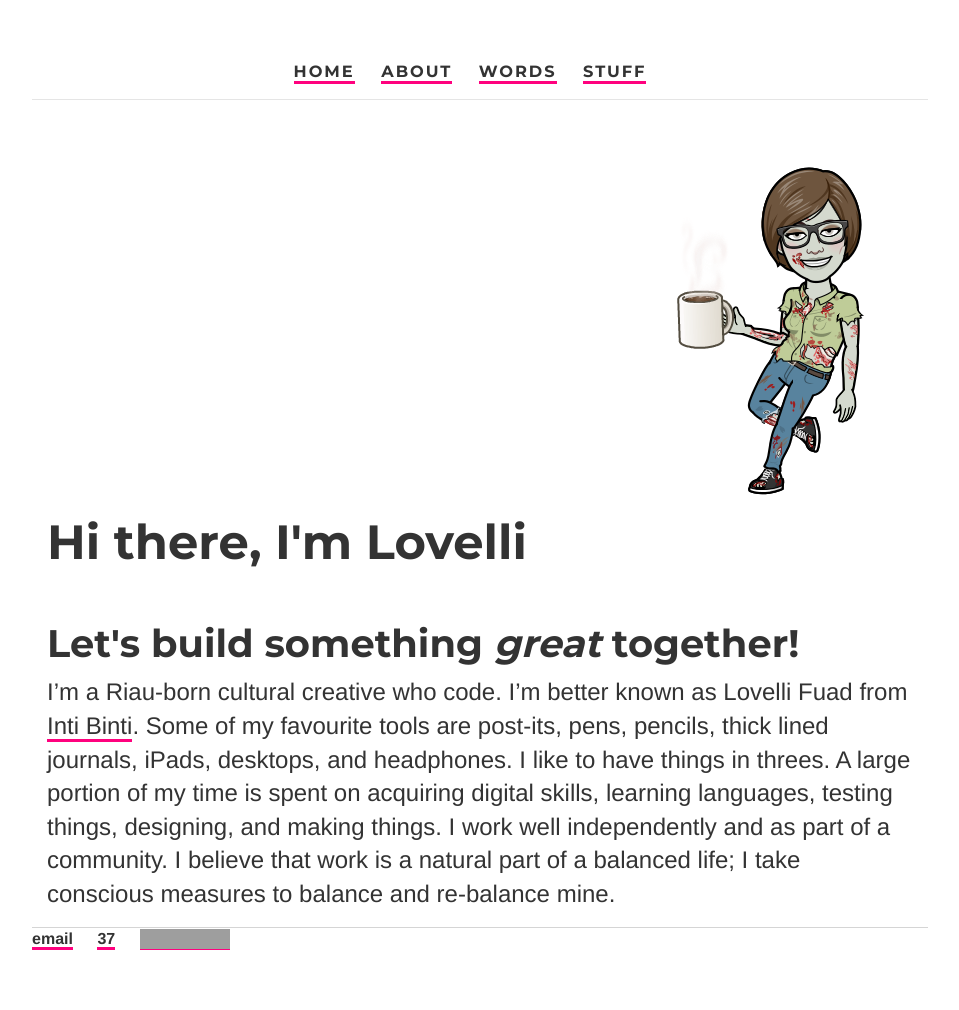
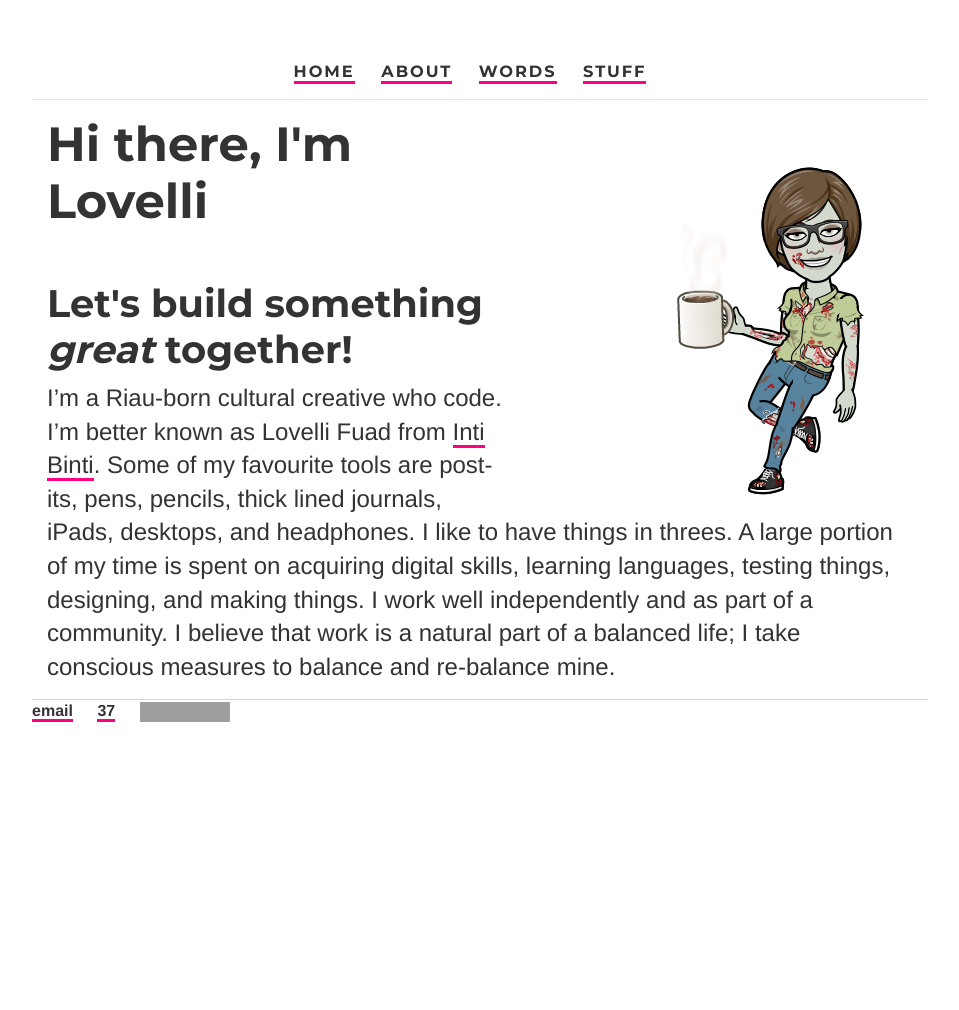
Before and after one commit to ariesti/ariesti.github.io, a Jekyll site: the page built from index.html, in a window 1280 px wide. Shown: the whole page, without its empty margins (160-1119 px from the left). Built offline with Jekyll 4.4.1, drawn with Linux system fonts in a browser that asks for light colours; after the commit the page ends 900 px from its top, so only the background shows below that; grey boxes are pictures that could not be loaded.

Commit message:
Update index.html

```diff
--- a/index.html
+++ b/index.html
@@ -9,7 +9,7 @@ description: Towards digital humanities
 	<img src="assets/1-Halloween.png" alt="Flowers in Chania" style="float:right" />
 	</a>
 </div>
-<div class="clear">
+<div>
 	<h1>Hi there, I'm Lovelli</h1>
 	<h3>Let's build something <i>great</i> together!</h3>
 	<p>I’m a Riau-born cultural creative who code.
```
